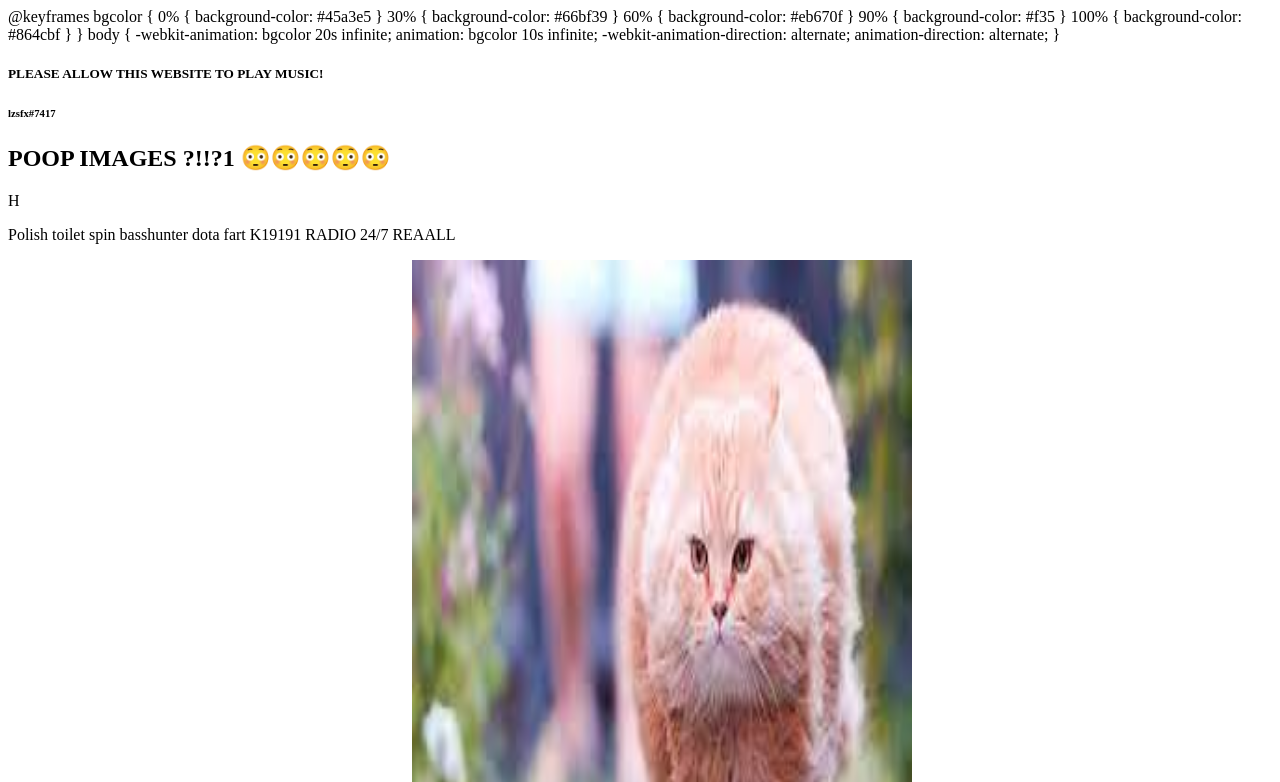
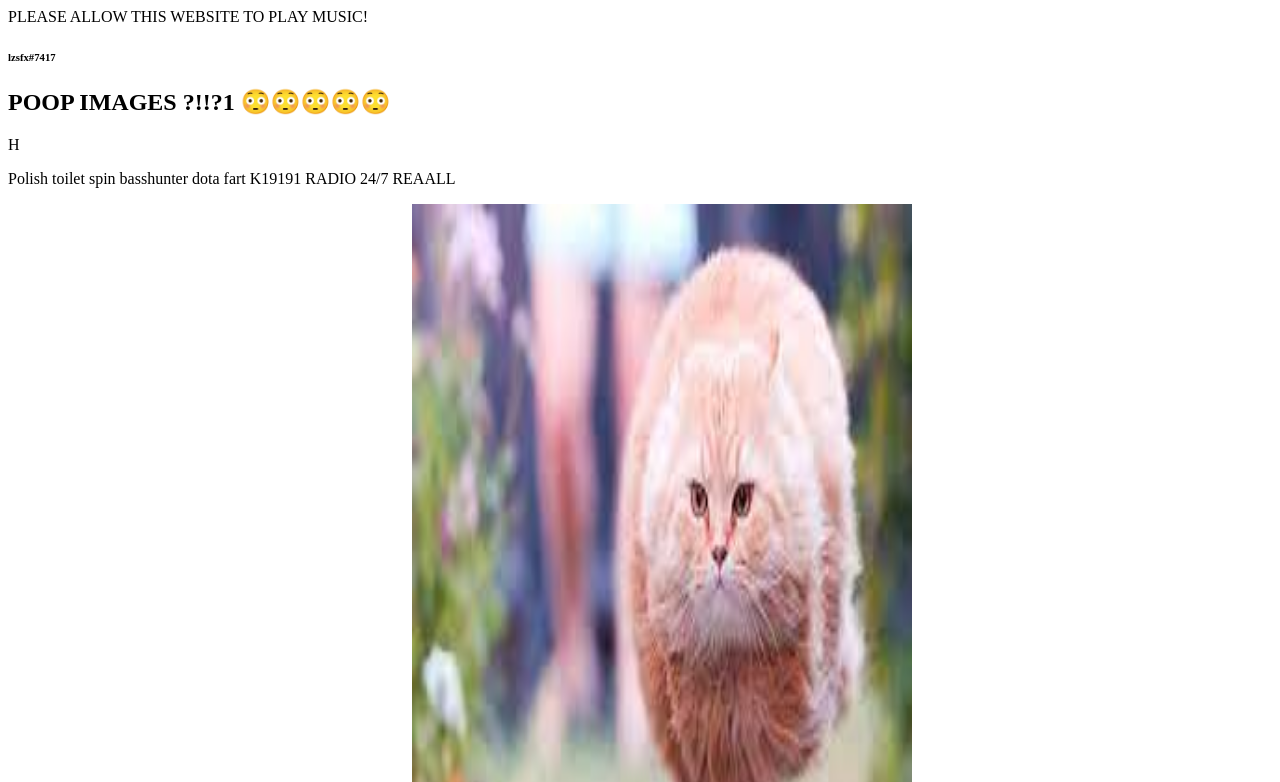
Before and after one commit to PUUPUUPEPE/PUUPUUPEPE.github.io, a plain HTML site: page index.html in a window 1280 px wide. Shown: the top 782 px of the page. Drawn offline with Linux system fonts and the light colour scheme.

Commit message:
Update index.html

```diff
--- a/index.html
+++ b/index.html
@@ -2,7 +2,7 @@
 <html>
 <body>
 
-@keyframes bgcolor {
+<keyframes bgcolor {
     0% {
         background-color: #45a3e5
     }
```
